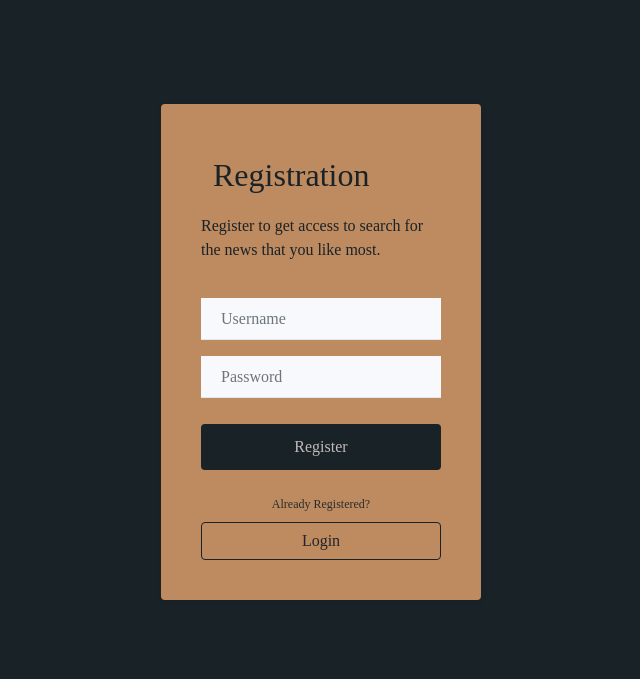
After one commit to tlotlegomgp/news-app, a Django app: page /register in a window 1280 px wide. The commit adds this page. Shown: the top 679 px of the page, without its empty margins (319-959 px from the left). Run offline with Django 3.2, Linux system fonts and the light colour scheme; some libraries are stand-ins or nearby versions.

Commit message:
added_login_and_register_pages

```diff
--- /dev/null
+++ b/index/static/index/css/form.styles.min.css
@@ -0,0 +1 @@
+.form-login{background:#f1f7fc;padding:80px 0}.form-login form{max-width:320px;width:90%;margin:0 auto;background-color:#fff;padding:40px;border-radius:4px;color:#505e6c;box-shadow:1px 1px 5px rgba(0,0,0,.1)}.form-login .illustration{text-align:center;padding:0 0 20px;font-size:100px;color:#f4476b}.form-login form .form-control{background:#f7f9fc;border:none;border-bottom:1px solid #dfe7f1;border-radius:0;box-shadow:none;outline:0;color:inherit;text-indent:8px;height:42px}.form-login form .btn-primary{background:#f4476b;border:none;border-radius:4px;padding:11px;box-shadow:none;margin-top:26px;text-shadow:none;outline:0!important}.form-login form .btn-primary:active,.form-login form .btn-primary:hover{background:#eb3b60}.form-login form .btn-primary:active{transform:translateY(1px)}.form-login form .forgot{display:block;text-align:center;font-size:12px;color:#6f7a85;opacity:.9;text-decoration:none}.form-login form .forgot:active,.form-login form .forgot:hover{opacity:1;text-decoration:none}
--- a/index/templates/index/header.html
+++ b/index/templates/index/header.html
@@ -9,6 +9,7 @@
     <link rel="stylesheet" href="https://cdnjs.cloudflare.com/ajax/libs/twitter-bootstrap/4.5.0/css/bootstrap.min.css">
     <link rel="stylesheet" href="https://cdnjs.cloudflare.com/ajax/libs/font-awesome/4.7.0/css/font-awesome.min.css">
     <link rel="stylesheet" href="{% static 'index/css/styles.min.css' %}">
+    <link rel="stylesheet" href="{% static 'index/css/form.styles.min.css' %}">
     <link rel="stylesheet" href="{% static 'index/css/Navigation-with-Search.css' %}">
 </head>
 
--- a/index/templates/index/index.html
+++ b/index/templates/index/index.html
@@ -15,7 +15,7 @@
         {% else %}
         <h4 class="my-3" style = "color: #BE8A60;">Get The News You Like</h4>
         <h6 class="subtitle mt-3 font-weight-normal">Sign up to get personalised news based on your searches. Get the function to search for stories by topic, category, or location. The service is completely free and no fees will be charged.</h6>
-        <form method="POST" action="{% url 'home_page' %}" class="mt-4">{% csrf_token %}
+        <form method="POST" action="{% url 'register' %}" class="mt-4">{% csrf_token %}
           <div class="form-group">
             {% for message in messages %}
                 <div class="alert alert-danger">
@@ -35,7 +35,7 @@
             <div class="my-1">
               <div class="custom-control custom-checkbox mr-sm-2">
                 <input type="checkbox" class="custom-control-input">
-                <a href="#" class="already" style="color: #BE8A60;">You already have an account? Click here to login.</a>
+                <a href="{% url 'login' %}" class="already" style="color: #BE8A60;">You already have an account? Click here to login.</a>
               </div>
             </div>
           </div>
--- /dev/null
+++ b/index/templates/index/register.html
@@ -0,0 +1,30 @@
+{% extends 'index/header.html' %}
+{% block title %}Register{% endblock %}
+{% load static %}
+{% block content %}
+<div class="form-login" style="background-color: rgb(25, 34, 39); color: rgb(25, 34, 39);">
+    <form method="POST" action="{% url 'register' %}" style="background-color: #BE8A60" class="mt-4">{% csrf_token %}
+        <h2 class="sr-only">Login Form</h2>
+        <h2 style="color: rgb(25, 34, 39);padding: 12px;">Registration</h2>
+        <p style="color: rgb(25, 34, 39);">Register to get access to search for the news that you like most.</p>
+        <div class="illustration"></div>
+        <div class="form-group">
+        {% for message in messages %}
+            <div class="alert alert-danger">
+                <a class="close" href="#" data-dismiss="alert">×</a>
+                {{ message }}
+            </div>
+        {% endfor %}
+        {{ form.username }}
+        </div>
+        <div class="form-group">
+        {{ form.password }}
+        </div>
+        <div class="form-group">
+            <button class="btn btn-primary btn-block" type="submit" style="background-color: rgb(25, 34, 39);color: rgb(193,186,186);">Register</button>
+        </div>
+        <a class="forgot" href="/login" style="padding: 9px; color: rgb(25, 34, 39);">Already Registered?</a>
+        <button class="btn btn-block" type="button" onclick="location.href='/login'" style="border-style: solid;border-color: rgb(25, 34, 39)">Login</button>
+    </form>
+</div>
+{% endblock %}
--- a/index/templates/index/snippets/nav.html
+++ b/index/templates/index/snippets/nav.html
@@ -1,6 +1,6 @@
-<nav class="navbar navbar-expand-md sticky-top navigation-clean-search" style="background-color: rgb(25, 34, 39); color: #BE8A60;">
+<nav class="navbar navbar-expand-md sticky-top navigation-clean-search" style="background-color: rgb(25, 34, 39);">
     <div class="container"><a class="navbar-brand" href="{% url 'home_page' %}">Mzansi News</a><button data-toggle="collapse" class="navbar-toggler navbar-dark" data-target="#navcol-1"><span class="sr-only">Toggle navigation</span><span class="navbar-toggler-icon navbar-dark"></span></button>
-        <div class="collapse navbar-collapse" id="navcol-1" style="color: #BE8A60;">
+        <div class="collapse navbar-collapse" id="navcol-1">
             <ul class="nav navbar-nav">
                 <li class="nav-item" role="presentation"><a class="nav-link active"></a></li>
                 <li class="nav-item" role="presentation"><a class="nav-link"></a></li>
@@ -14,7 +14,7 @@
             {% if user.is_authenticated %}
             <a class="btn action-button" role="button" href="{% url 'logout' %}" style="background-color: #BE8A60;color: rgb(25, 34, 39);">Logout </a></div>
             {% else %}
-            <a class="btn action-button" role="button"  style="background-color: #BE8A60;color: rgb(25, 34, 39);">Login </a></div>
+            <a class="btn action-button" role="button" href="{% url 'login' %}" style="background-color: #BE8A60;color: rgb(25, 34, 39);">Login </a></div>
             {% endif %}
     </div>
 </nav>
--- a/index/urls.py
+++ b/index/urls.py
@@ -4,4 +4,6 @@ from . import views
 urlpatterns = [
     path('', views.index_page, name ="home_page"),
     path('logout', views.logout_view, name ="logout"),
+    path('login', views.login_view, name ="login"),
+    path('register', views.register_view, name ="register"),
 ]
--- a/index/views.py
+++ b/index/views.py
@@ -27,23 +27,13 @@ def index_page(request):
     headlines_url = 'http://newsapi.org/v2/top-headlines?''country=za&''pageSize=100&''apiKey={}'
     query_url = 'https://newsapi.org/v2/everything?q={}&sortBy=publishedAt&language=en&apiKey={}'
 
-    if request.method == "POST":
-        form = RegisterForm(request.POST)
-        context['form'] = form
-        if form.is_valid():
-            username = form.cleaned_data["username"]
-            password = form.cleaned_data["password"]
-            if User.objects.filter(username = username).exists():
-                messages.error(request,'Username, ' + username + ', is already in use.')
-            else:
-                user = User.objects.create_user(username = username, password = password)
-                user.save()
-                login(request, user)
-                return redirect('home_page')
+    if request.method == "GET" and 'q' in request.GET:
 
-    elif request.method == "GET" and 'q' in request.GET:
+        if request.user.is_authenticated:
+            query = request.GET['q']
+        else:
+            return redirect('login')
 
-        query = request.GET['q']
         response = requests.get(query_url.format(query, API_KEY)).json()
 
         if response['totalResults'] == 0:
@@ -51,7 +41,7 @@ def index_page(request):
             context['query'] = query
 
         else:
-            #Convert timezones from UTC to localtime and format the datetime output
+            #Convert timezones from UTC to localtime and format the datetime outputs
             for a in response['articles']:
                 a['publishedAt'] = convert_from_uct_to_local_time(a['publishedAt'])
 
@@ -71,6 +61,50 @@ def index_page(request):
     return render(request, 'index/index.html', context)
 
 
+def register_view(request):
+
+    if request.method == "POST":
+        form = RegisterForm(request.POST)
+        if form.is_valid():
+            username = form.cleaned_data["username"]
+            password = form.cleaned_data["password"]
+            if User.objects.filter(username = username).exists():
+                messages.error(request,'Username, ' + username + ', is already in use.')
+            else:
+                user = User.objects.create_user(username = username, password = password)
+                user.save()
+                login(request, user)
+                return redirect('home_page')
+
+    else:
+        form = RegisterForm()
+
+    return render(request, 'index/register.html', {'form': form})
+
+
+def login_view(request):
+
+    if request.method == "POST":
+        form = RegisterForm(request.POST)
+        if form.is_valid():
+            username = form.cleaned_data["username"]
+            password = form.cleaned_data["password"]
+
+            user = authenticate(request, username=username, password=password)
+
+            if user is not None:
+                login(request, user)
+                return redirect('home_page')
+            else:
+                messages.error(request,'Username or Password entered incorrect.')
+
+
+    else:
+        form = RegisterForm()
+
+    return render(request, 'index/login.html', {'form': form})
+
+
 def logout_view(request):
     logout(request)
     return redirect('home_page')
```
Also changed, not shown: index/templates/index/login.html (added, +29 -0 lines).
